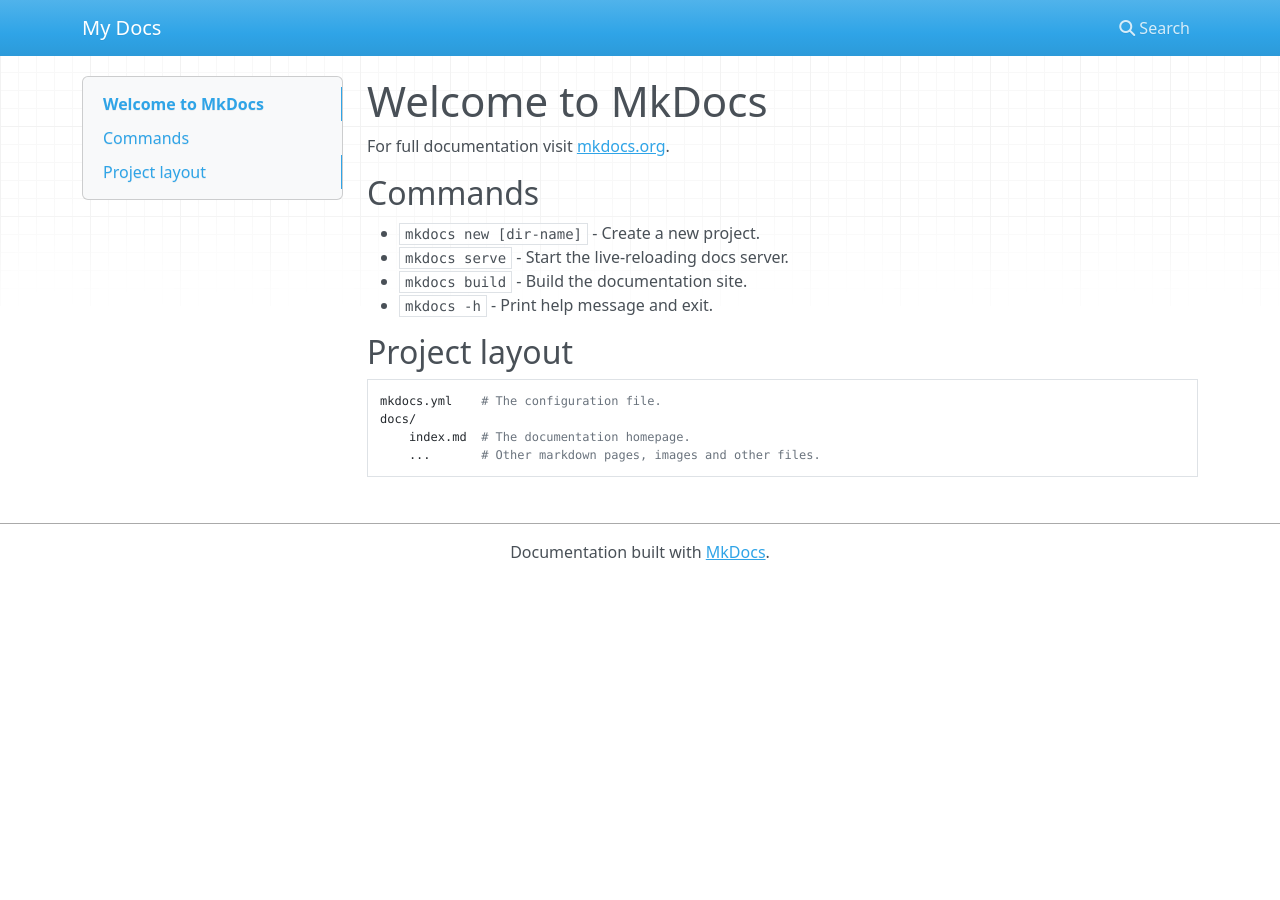
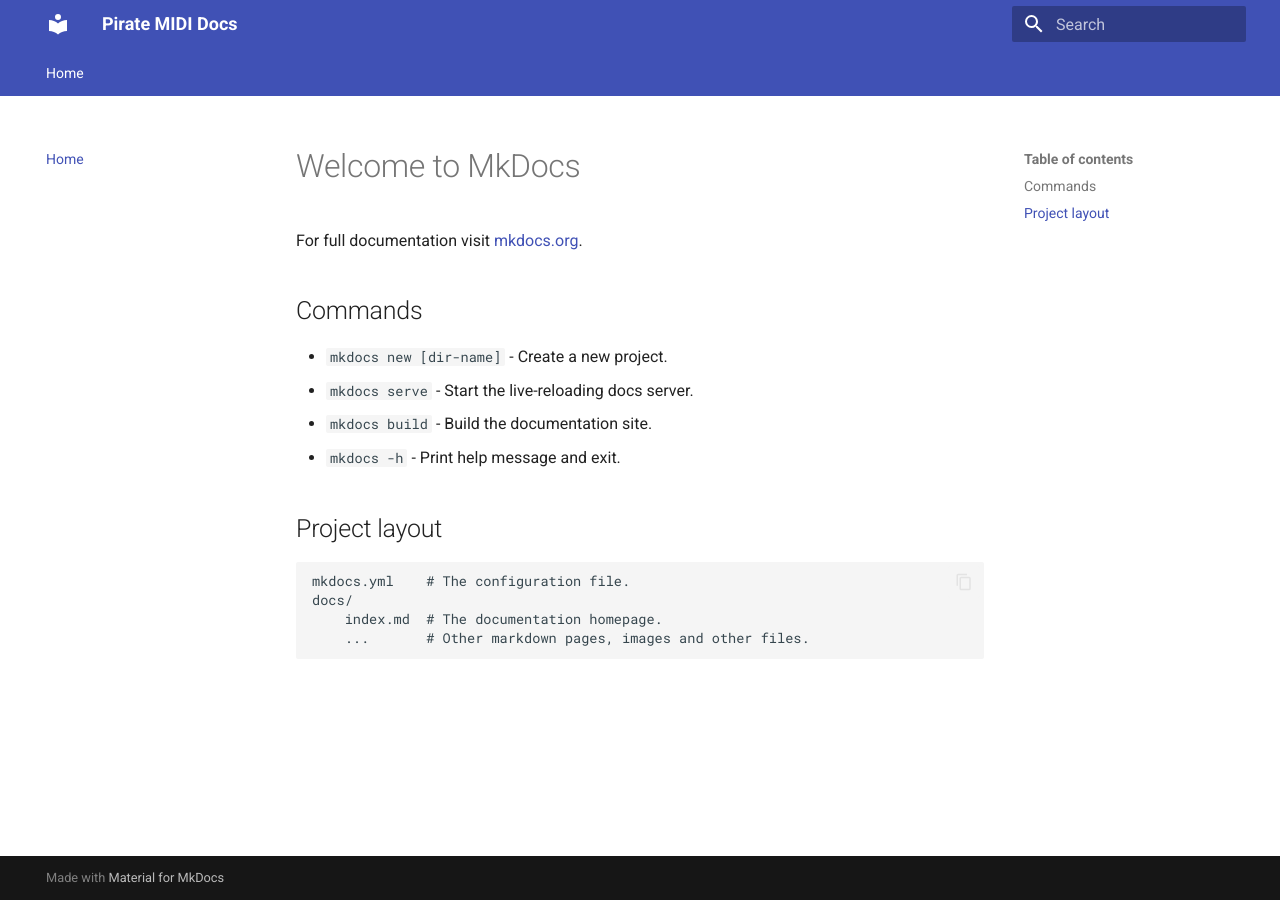
Before and after one commit to Pirate-MIDI/pirate-midi-docs, an MkDocs documentation site: the page built from docs/index.md, in a window 1280 px wide. Built offline with MkDocs 1.6.1 and Material for MkDocs 9.7.7, drawn with Linux system fonts in a browser that asks for light colours; nearby versions of some CDN libraries.

Commit message:
Update mkdocs.yml
switch to material theme and change titles and URLs

```diff
--- a/mkdocs.yml
+++ b/mkdocs.yml
@@ -1 +1,25 @@
-site_name: My Docs
+site_name: Pirate MIDI Docs
+site_description: Official documentation for Pirate MIDI products and tools
+site_url: https://pirate-midi.github.io/pirate-midi-docs
+
+theme:
+  name: material
+  features:
+    - navigation.tabs
+    - navigation.sections
+    - content.code.copy
+    - search.suggest
+    - search.highlight
+
+plugins:
+  - search
+
+markdown_extensions:
+  - admonition
+  - toc:
+      permalink: true
+  - tables
+  - attr_list
+
+nav:
+  - Home: index.md
```
